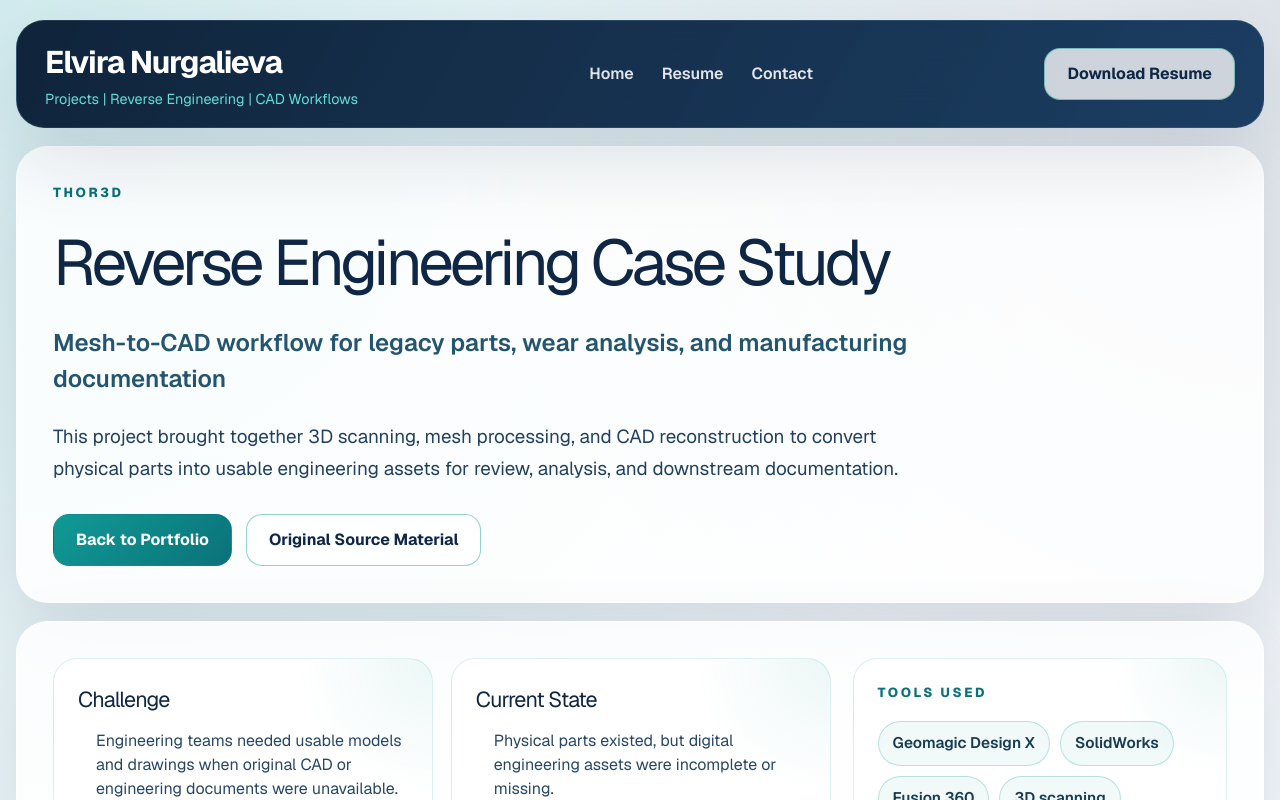
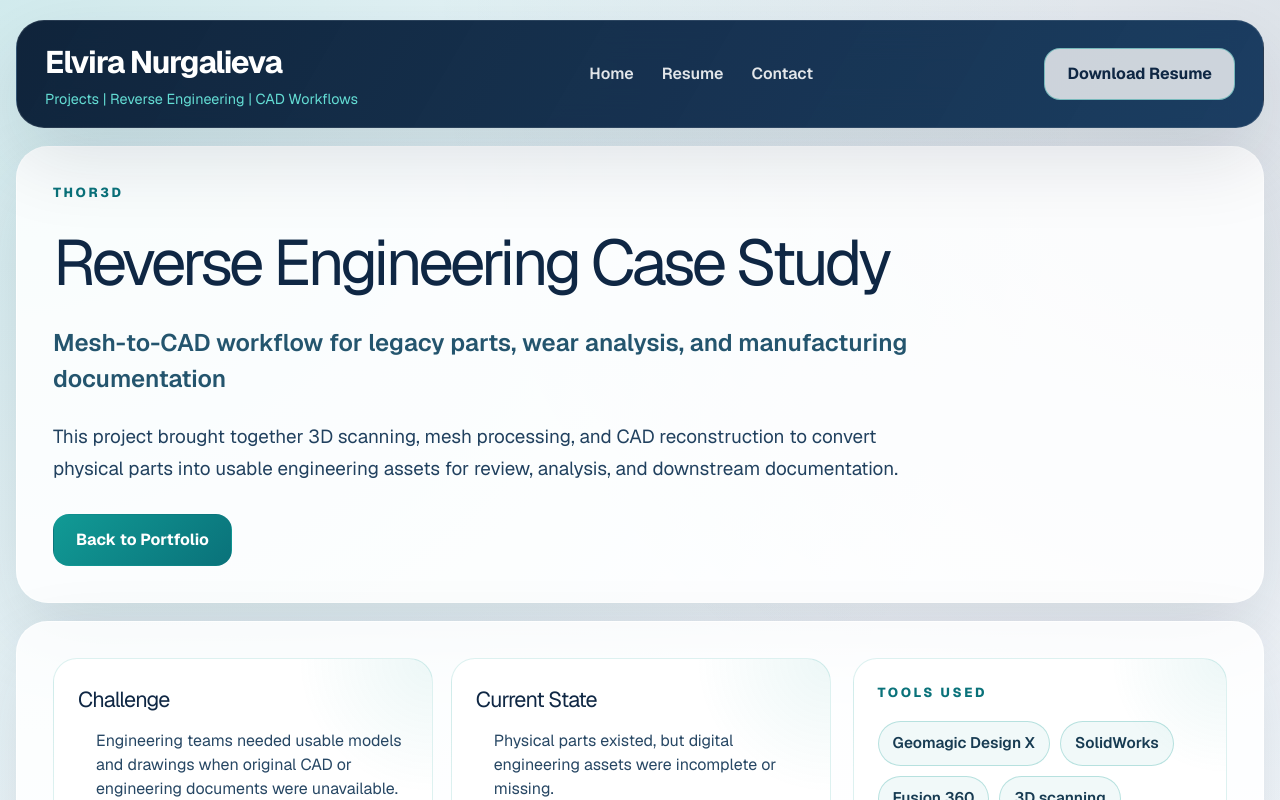
Before and after one commit to ElviraLabs/personal_site, a Next.js app: page /projects in a window 1280 px wide. Shown: the top 800 px of the page. Built offline with nearby package versions, Linux system fonts and the light colour scheme.

Commit message:
Remove source material button from projects page

```diff
--- a/app/projects/page.tsx
+++ b/app/projects/page.tsx
@@ -87,7 +87,6 @@ const project = {
       type: "model",
     },
   ],
-  sourcePage: "https://elvira-n.squarespace.com/projects/mesh-to-cad",
 } as const;
 
 function SectionLabel({ children }: { children: React.ReactNode }) {
@@ -125,14 +124,6 @@ export default function ProjectsPage() {
           <Link className="button button-primary" href="/">
             Back to Portfolio
           </Link>
-          <a
-            className="button button-secondary"
-            href={project.sourcePage}
-            target="_blank"
-            rel="noopener noreferrer"
-          >
-            Original Source Material
-          </a>
         </div>
       </section>
 
```
